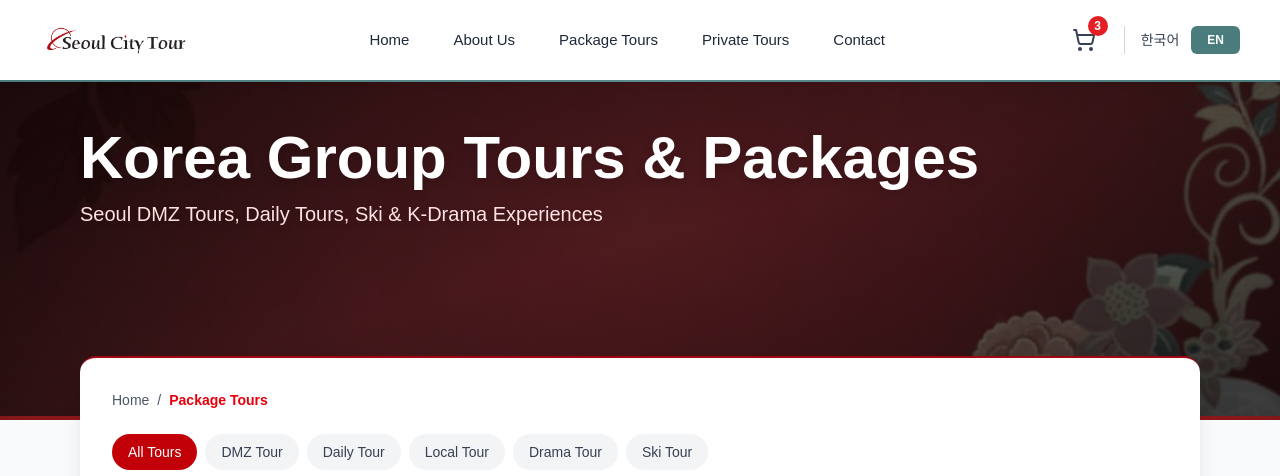
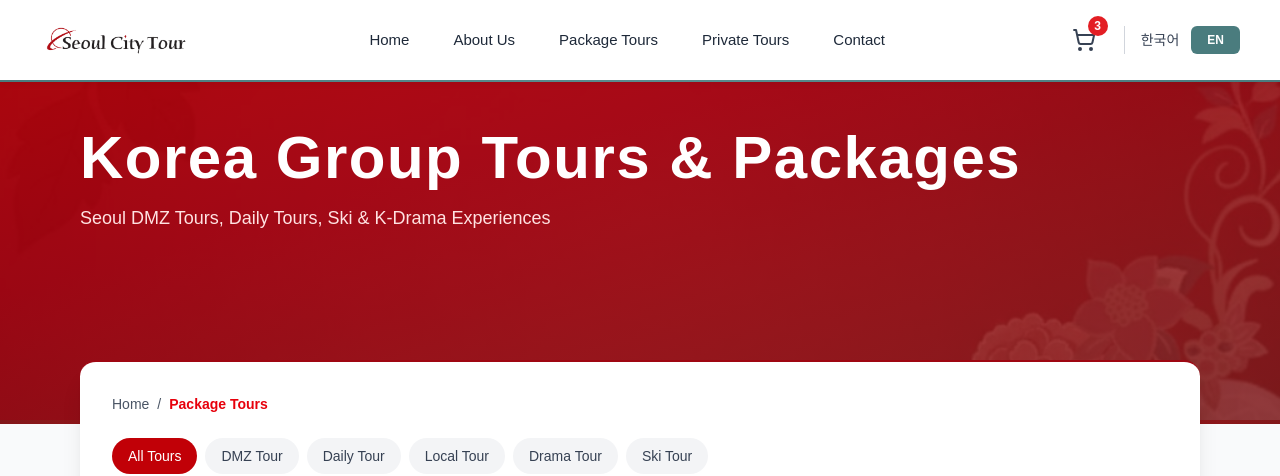
Before and after one commit to hdachan/myseosite, a Next.js app: page /en/package in a window 1280 px wide. Shown: the top 476 px of the page. Built offline with nearby package versions, Linux system fonts and the light colour scheme.

Commit message:
20251224 Components작업 상단패턴

```diff
--- a/src/app/en/company/page.tsx
+++ b/src/app/en/company/page.tsx
@@ -1,29 +1,15 @@
-import React from "react";
+import PageHero from "@/components/PageHero";
 import { Award, Users, Globe, Headset, ShieldCheck } from "lucide-react";
 
 export default function CompanyPage() {
   return (
     <div className="min-h-screen bg-gray-50">
       {/* Hero Section */}
-      <div className="relative pb-32">
-        <div
-          className="absolute inset-0 bg-cover bg-center"
-          style={{ backgroundImage: "url('/images/background_korea_pt2.jpg')" }}
-        />
-        <div className="absolute inset-0 bg-gradient-to-br from-red-700/80 via-red-800/80 to-red-900/80" />
-
-        <div className="max-w-6xl mx-auto px-4 py-12 md:py-16 relative">
-          <h1 className="text-4xl md:text-5xl lg:text-6xl font-bold text-white mb-3 md:mb-4 tracking-wide">
-            About Us
-          </h1>
-          <p className="text-red-100 text-base md:text-lg max-w-2xl">
-            A Trusted Seoul Tour Operator Since 2004
-          </p>
-        </div>
-
-        {/* Decorative line */}
-        <div className="absolute bottom-0 left-0 right-0 h-1 bg-gradient-to-r from-red-900 via-red-600 to-red-900" />
-      </div>
+      <PageHero
+        title="About Us"
+        description="A Trusted Seoul Tour Operator Since 2004"
+        imageSrc="/images/background_korea_pt2.jpg"
+      />
 
       {/* Company Overview - Overlapping Content */}
       <div className="max-w-6xl mx-auto px-4 -mt-16 relative z-10 pb-16">
--- a/src/app/en/contact/page.tsx
+++ b/src/app/en/contact/page.tsx
@@ -1,7 +1,7 @@
 import React from "react";
-import Image from "next/image";
 import type { Metadata } from "next";
 import { Phone, Mail, MapPin, MessageCircle, ArrowRight } from "lucide-react";
+import PageHero from "@/components/PageHero";
 
 /* ==============================
    SEO Metadata
@@ -69,32 +69,12 @@
         dangerouslySetInnerHTML={{ __html: JSON.stringify(structuredData) }}
       />
 
-      {/* ================= Hero Section (원래 비율 유지) ================= */}
-      <header className="relative pb-32">
-        <div className="absolute inset-0">
-          <Image
-            src="/images/background_korea_pt2.jpg"
-            alt="Seoul City skyline background"
-            fill
-            priority
-            className="object-cover"
-          />
-        </div>
-
-        <div className="absolute inset-0 bg-gradient-to-br from-red-700/80 via-red-800/80 to-red-900/80" />
-
-        <div className="relative z-10 max-w-6xl mx-auto px-4 py-12 md:py-16">
-          <h1 className="text-4xl md:text-5xl lg:text-6xl font-bold text-white mb-4 tracking-wide">
-            Contact Seoul City Tour
-          </h1>
-          <p className="text-red-100 text-base md:text-lg max-w-2xl">
-            Get in touch with our team for tour bookings, travel inquiries, and
-            local assistance in Korea.
-          </p>
-        </div>
-
-        <div className="absolute bottom-0 left-0 right-0 h-1 bg-gradient-to-r from-red-900 via-red-600 to-red-900" />
-      </header>
+      {/* ===== Hero Section (Layout Component) ===== */}
+      <PageHero
+        title="Contact Seoul City Tour"
+        description="Get in touch with our team for tour bookings, travel inquiries, and local assistance in Korea."
+        imageSrc="/images/background_korea_pt2.jpg"
+      />
 
       {/* ================= Contact Content ================= */}
       <section className="max-w-6xl mx-auto px-4 -mt-16 relative z-10 pb-16">
--- a/src/app/en/private/page.tsx
+++ b/src/app/en/private/page.tsx
@@ -1,6 +1,7 @@
 "use client";
 
 import React from "react";
+import PageHero from "@/components/PageHero";
 
 export default function PrivateTourPage() {
   const packageTours = [
@@ -119,30 +120,13 @@
   ];
 
   return (
-    <div className="min-h-screen bg-gray-50 pt-24">
-      {/* Hero Section */}
-      <div className="relative pb-32">
-        <div
-          className="absolute inset-0 bg-cover bg-center"
-          style={{ backgroundImage: "url('/images/background_korea_pt2.jpg')" }}
-        />
-        <div className="absolute inset-0 bg-gradient-to-br from-red-700/80 via-red-800/80 to-red-900/80" />
-
-        <div className="max-w-6xl mx-auto px-4 py-12 md:py-16 relative">
-          <div className="flex items-center gap-3 mb-3">
-            <span className="text-5xl">🚗</span>
-            <h1 className="text-4xl md:text-5xl lg:text-6xl font-bold text-white tracking-wide">
-              Private Tour
-            </h1>
-          </div>
-          <p className="text-red-100 text-base md:text-lg ml-16 max-w-2xl">
-            Customize your perfect Korean adventure with our VIP service
-          </p>
-        </div>
-
-        {/* Decorative line */}
-        <div className="absolute bottom-0 left-0 right-0 h-1 bg-gradient-to-r from-red-900 via-red-600 to-red-900" />
-      </div>
+    <div className="min-h-screen bg-gray-50">
+      {/* Hero Section - PageHero 컴포넌트 사용 */}
+      <PageHero
+        title="Private Tour"
+        description="Customize your perfect Korean adventure with our VIP service"
+        imageSrc="/images/background_korea_pt2.jpg"
+      />
 
       {/* Content */}
       <div className="max-w-6xl mx-auto px-4 -mt-16 relative z-10 pb-16">
@@ -152,7 +136,6 @@
             Popular Private Tours
           </h2>
 
-          {/* 🔹 카드 그리드 */}
           <div className="grid grid-cols-1 md:grid-cols-2 lg:grid-cols-4 gap-6">
             {packageTours.map((tour) => (
               <a
@@ -167,7 +150,6 @@
                       alt={tour.title}
                       className="w-full h-full object-cover group-hover:scale-105 transition-transform duration-500"
                     />
-                    {/* 할인 뱃지 */}
                     {tour.discount && (
                       <div className="absolute top-2 right-2 bg-red-600 text-white px-2 py-1 rounded-lg text-xs font-bold shadow-md">
                         {tour.discount}% OFF
--- /dev/null
+++ b/src/components/PageHero.tsx
@@ -0,0 +1,48 @@
+import Image from "next/image";
+import React from "react";
+
+interface PageHeroProps {
+  title: string;
+  description?: string;
+  imageSrc: string;
+}
+
+export default function PageHero({
+  title,
+  description,
+  imageSrc,
+}: PageHeroProps) {
+  return (
+    <header className="relative pb-32">
+      {/* Background Image */}
+      <div className="absolute inset-0">
+        <Image
+          src={imageSrc}
+          alt={title}
+          fill
+          priority
+          className="object-cover"
+        />
+      </div>
+
+      {/* Overlay Gradient */}
+      <div className="absolute inset-0 bg-gradient-to-br from-red-700/80 via-red-800/80 to-red-900/80" />
+
+      {/* Text Content */}
+      <div className="relative z-10 max-w-6xl mx-auto px-4 py-12 md:py-16">
+        <h1 className="text-4xl md:text-5xl lg:text-6xl font-bold text-white mb-4 tracking-wide">
+          {title}
+        </h1>
+
+        {description && (
+          <p className="text-red-100 text-base md:text-lg max-w-2xl">
+            {description}
+          </p>
+        )}
+      </div>
+
+      {/* Bottom Accent Line */}
+      <div className="absolute bottom-0 left-0 right-0 h-1 bg-gradient-to-r from-red-900 via-red-600 to-red-900" />
+    </header>
+  );
+}
--- a/src/components/TourLayout.tsx
+++ b/src/components/TourLayout.tsx
@@ -1,7 +1,7 @@
-// src/components/TourLayout.tsx (업데이트 버전)
+// src/components/TourLayout.tsx (PageHero 적용 버전)
 
 import Link from "next/link";
-import Image from "next/image";
+import PageHero from "./PageHero";
 import { type PackageTour } from "@/app/en/package/packageData";
 import TourCard from "./TourCard";
 
@@ -28,38 +28,15 @@
   heroSubtitle,
 }: TourLayoutProps) {
   return (
-    <div className="min-h-screen bg-gray-50 pt-0">
-      {/* Hero with background image */}
-      <div className="relative pb-32">
-        {/* Background Image */}
-        <Image
-          src="/images/background_korea_pt2.jpg"
-          alt="Korea tour destinations - Seoul skyline, DMZ, Nami Island, ski resorts, K-Drama locations"
-          fill
-          priority
-          className="object-cover"
-        />
-        {/* Dark overlay for text readability */}
-        <div className="absolute inset-0 bg-gradient-to-br from-black/70 via-black/50 to-black/70" />
+    <div className="min-h-screen bg-gray-50">
+      <PageHero
+        title={heroTitle}
+        description={heroSubtitle}
+        imageSrc="/images/background_korea_pt2.jpg"
+      />
 
-        {/* Hero Content */}
-        <div className="max-w-6xl mx-auto px-4 py-12 md:py-16 relative z-10">
-          <h1 className="text-4xl md:text-5xl lg:text-6xl font-bold text-white drop-shadow-lg">
-            {heroTitle}
-          </h1>
-          <p className="text-red-100 mt-3 text-lg md:text-xl drop-shadow-md">
-            {heroSubtitle}
-          </p>
-        </div>
-
-        {/* Bottom accent line */}
-        <div className="absolute bottom-0 left-0 right-0 h-1 bg-gradient-to-r from-red-900 via-red-600 to-red-900 z-10" />
-      </div>
-
-      {/* Main Content */}
-      <div className="max-w-6xl mx-auto px-4 -mt-16 relative z-20 pb-16">
+      <div className="max-w-6xl mx-auto px-4 -mt-16 relative z-10 pb-16">
         <article className="bg-white rounded-2xl shadow-xl p-6 md:p-8 border-t-2 border-red-800">
-          {/* Breadcrumb */}
           <nav aria-label="Breadcrumb" className="mb-6">
             <ol className="flex items-center gap-2 text-sm text-gray-600">
               <li>
@@ -72,7 +49,6 @@
             </ol>
           </nav>
 
-          {/* Category Filter */}
           <nav
             aria-label="Tour categories"
             className="flex flex-wrap gap-2 mb-8"
@@ -92,7 +68,6 @@
             ))}
           </nav>
 
-          {/* Tour Cards Grid - 이제 TourCard 컴포넌트 사용 */}
           <section className="grid grid-cols-1 md:grid-cols-2 lg:grid-cols-4 gap-6">
             {tours.map((tour, index) => (
               <TourCard key={tour.id} tour={tour} priority={index < 4} />
```
